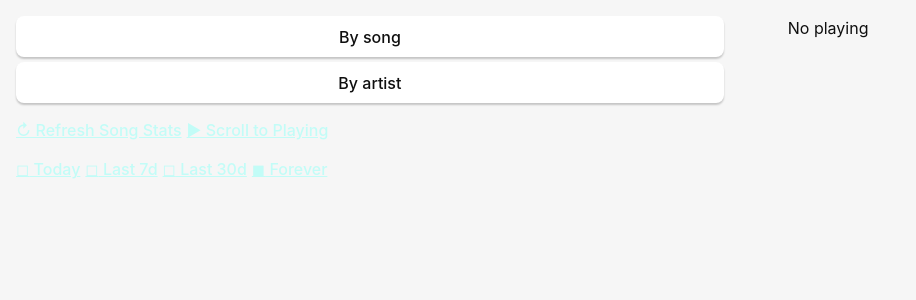
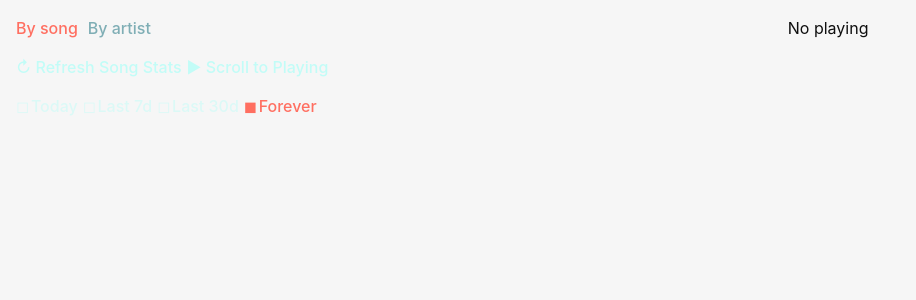
Before and after one commit to vncnz/muninn, a React (Vite) app: page / in a window 1280 px wide. Shown: the top 300 px of the page, without its empty margins (0-916 px from the left). Built offline with nearby package versions, Linux system fonts and the light colour scheme.

Commit message:
Colorize all :)

```diff
--- a/src/App.css
+++ b/src/App.css
@@ -14,12 +14,16 @@
   -moz-osx-font-smoothing: grayscale;
   -webkit-text-size-adjust: 100%;
 
-  --table-row-hover-bg: coral;
+  --table-row-hover-bg: #ecc30b;
   --accent-1: #57737a;
   --accent-2: #85bdbf;
   --accent-3: #c2fcf7;
   --accent-4: #d9fdff;
   --accent-5: #e9feff;
+
+  --primary: #ECC30B; /* bright amber */
+  --secondary: #FF6F61; /* bright coral: maybe too bright? */
+  --tertiary: #7FAEB5; /* teal/gray */
 }
 
 * {
@@ -109,8 +113,16 @@ button {
   outline: none;
 }
 
-#greet-input {
-  margin-right: 5px;
+.stats-type-selector {
+  display: flex;
+  flex-direction: row;
+  gap: 10px;
+}
+.stats-type-selector a {
+  color: var(--tertiary);
+}
+.stats-type-selector a.active {
+  color: var(--secondary);
 }
 
 @media (prefers-color-scheme: dark) {
--- a/src/App.tsx
+++ b/src/App.tsx
@@ -53,8 +53,10 @@ function App() {
       </div>
 
       <div className="stats-section">
-        <button onClick={() => { selectTab('song') }}>By song</button>
-        <button onClick={() => { selectTab('artist') }}>By artist</button>
+        <div className="stats-type-selector">
+          <a onClick={() => { selectTab('song') }} className={groupType === 'song' ? 'active' : ''}>By song</a>
+          <a onClick={() => { selectTab('artist') }} className={groupType === 'artist' ? 'active' : ''}>By artist</a>
+        </div>
         {currentTab}
       </div>
       <div className="lyrics-section">
--- a/src/Lyrics/Lyrics.module.scss
+++ b/src/Lyrics/Lyrics.module.scss
@@ -1,10 +1,16 @@
 
 .lyricsLine {
-    line-height: 1;
-    padding: .75em 0;
+    line-height: 1.5;
+    padding: .5em 0;
+    opacity: .8;
+}
+
+.lyricsLineOld {
+    color: var(--tertiary);
+    font-weight: bold;
+    opacity: 1;
 }
 
 .lyricsLineActive {
-    color: #85bdbf;
-    font-weight: bold;
+    color: var(--primary);
 }
--- a/src/Lyrics/Lyrics.tsx
+++ b/src/Lyrics/Lyrics.tsx
@@ -118,8 +118,12 @@ export function Lyrics({ playing }: { playing: SongPlaying }) {
     } else if (lyricsData?.errorMessage) {
         lyricsEls = <div>Error: {lyricsData.errorMessage}</div>
     } else if (lyricsData?.lyricsIsTimed) {
+        let lastActive = lyricsData?.lyrics.reduce((acc, line, idx) => {
+            if (line.time <= playing.position) return idx
+            return acc
+        }, 0)
         lyricsEls = lyricsData?.lyrics.map((line, idx) => {
-            return <div key={idx} className={classes.lyricsLine + ' ' + (line.time <= playing.position ? classes.lyricsLineActive : '') + ` line-${idx}`}>
+            return <div key={idx} className={classes.lyricsLine + ' ' + (line.time <= playing.position ? classes.lyricsLineOld : '') + ' ' + (idx === lastActive ? classes.lyricsLineActive : '') + ` line-${idx}`}>
                 [{timeToHuman(line.time)}] {line.text}
             </div>
         })
--- a/src/Playing/Playing.module.scss
+++ b/src/Playing/Playing.module.scss
@@ -12,14 +12,14 @@
 .progressBar {
     width: 20rem;
     height: 5px;
-    background-color: #57737a;
+    background-color: rgba(128, 128, 128, 0.5);
     border-radius: 5px;
     overflow: hidden;
 
     & > div {
         height: 100%;
         width: 50%;
-        background-color: #c2fcf7;
+        background-color: var(--primary);
     }
 }
 
@@ -27,4 +27,5 @@
     display: flex;
     flex-direction: column;
     align-items: center;
+    color: var(--tertiary);
 }
--- a/src/StatsArtist/StatsArtist.module.scss
+++ b/src/StatsArtist/StatsArtist.module.scss
@@ -13,9 +13,24 @@
         a {
             cursor: pointer;
             color: var(--accent-3);
-            text-decoration: underline;
+
             &:hover {
-                color: var(--accent-4);
+                text-decoration: underline;
+                // color: var(--accent-4);
+            }
+        }
+        .trSelector {
+            opacity: .5;
+            &::before {
+                margin-right: .1em;
+                content: '◻';
+            }
+        }
+        .trActive {
+            color: var(--secondary);
+            opacity: 1;
+            &::before {
+                content: '◼';
             }
         }
 
--- a/src/StatsArtist/StatsArtist.tsx
+++ b/src/StatsArtist/StatsArtist.tsx
@@ -43,10 +43,10 @@ export function StatsArtist () {
                     <a onClick={load}>&#8635; Refresh Artist Stats</a>
                 </span>
                 <span>
-                    <a onClick={() => setPeriodForStats(0)}>{periodForStats === 0 ? '◼' : '◻'}&nbsp;Today</a>
-                    <a onClick={() => setPeriodForStats(-6)}>{periodForStats === -6 ? '◼' : '◻'}&nbsp;Last 7d</a>
-                    <a onClick={() => setPeriodForStats(-30)}>{periodForStats === -30 ? '◼' : '◻'}&nbsp;Last 30d</a>
-                    <a onClick={() => setPeriodForStats(forever)}>{periodForStats === forever ? '◼' : '◻'}&nbsp;Forever</a>
+                    <a onClick={() => setPeriodForStats(0)} className={classes.trSelector + (periodForStats === 0 ? (' '+classes.trActive) : '')}>Today</a>
+                    <a onClick={() => setPeriodForStats(-6)} className={classes.trSelector + (periodForStats === -6 ? (' '+classes.trActive) : '')}>Last 7d</a>
+                    <a onClick={() => setPeriodForStats(-30)} className={classes.trSelector + (periodForStats === -30 ? (' '+classes.trActive) : '')}>Last 30d</a>
+                    <a onClick={() => setPeriodForStats(forever)} className={classes.trSelector + (periodForStats === forever ? (' '+classes.trActive) : '')}>Forever</a>
                 </span>
             </div>
             {table}
--- a/src/StatsSong/StatsSong.module.scss
+++ b/src/StatsSong/StatsSong.module.scss
@@ -13,9 +13,24 @@
         a {
             cursor: pointer;
             color: var(--accent-3);
-            text-decoration: underline;
+
             &:hover {
-                color: var(--accent-4);
+                text-decoration: underline;
+                // color: var(--accent-4);
+            }
+        }
+        .trSelector {
+            opacity: .5;
+            &::before {
+                margin-right: .1em;
+                content: '◻';
+            }
+        }
+        .trActive {
+            color: var(--secondary);
+            opacity: 1;
+            &::before {
+                content: '◼';
             }
         }
 
--- a/src/StatsSong/StatsSong.tsx
+++ b/src/StatsSong/StatsSong.tsx
@@ -95,10 +95,10 @@ export function StatsSong({ playingId }: { playingId?: number }) {
                     <a onClick={scrollToPlaying}>&#9658; Scroll to Playing</a>
                 </span>
                 <span>
-                    <a onClick={() => setPeriodForStats(0)}>{periodForStats === 0 ? '◼' : '◻'}&nbsp;Today</a>
-                    <a onClick={() => setPeriodForStats(-6)}>{periodForStats === -6 ? '◼' : '◻'}&nbsp;Last 7d</a>
-                    <a onClick={() => setPeriodForStats(-30)}>{periodForStats === -30 ? '◼' : '◻'}&nbsp;Last 30d</a>
-                    <a onClick={() => setPeriodForStats(forever)}>{periodForStats === forever ? '◼' : '◻'}&nbsp;Forever</a>
+                    <a onClick={() => setPeriodForStats(0)} className={classes.trSelector + (periodForStats === 0 ? (' '+classes.trActive) : '')}>Today</a>
+                    <a onClick={() => setPeriodForStats(-6)} className={classes.trSelector + (periodForStats === -6 ? (' '+classes.trActive) : '')}>Last 7d</a>
+                    <a onClick={() => setPeriodForStats(-30)} className={classes.trSelector + (periodForStats === -30 ? (' '+classes.trActive) : '')}>Last 30d</a>
+                    <a onClick={() => setPeriodForStats(forever)} className={classes.trSelector + (periodForStats === forever ? (' '+classes.trActive) : '')}>Forever</a>
                 </span>
             </div>
             <div className={classes.lst}>
--- a/src/StatsSongRow/StatsSongRow.module.scss
+++ b/src/StatsSongRow/StatsSongRow.module.scss
@@ -9,13 +9,23 @@
         gap: 5px;
         align-items: center;
     }
-    .title {}
-    // .artist {}
-    // .album {}
+    .title {
+        font-weight: 600;
+    }
+    .artist {
+        opacity: 1;
+    }
+    .album {
+        opacity: .7;
+    }
     .artist_album {
         white-space: nowrap;
         overflow: hidden;
         text-overflow: ellipsis;
+        // color: var(--tertiary);
+    }
+    .duration {
+        color: var(--tertiary);
     }
     .listened {}
 }
@@ -26,7 +36,8 @@
     top: 5px;
     bottom: 5px;
     width: 5px;
-    background-color: #57737a;
+    border: 1px solid var(--tertiary);
+    background-color: black;
     border-radius: 3px;
     overflow: hidden;
     display: flex;
@@ -35,6 +46,6 @@
 
     & > div {
         width: 100%;
-        background-color: #c2fcf7;
+        background-color: var(--tertiary);
     }
 }
--- a/src/StatsSongRow/StatsSongRow.tsx
+++ b/src/StatsSongRow/StatsSongRow.tsx
@@ -29,10 +29,11 @@ export function StatsSongRow({ song, max }: { song: songStatTable, max: number }
                 <div className={classes.progressBar}>
                     <div style={{ height: `${((song.listened_time  as number)/ max)*100}%` }}></div>
                 </div>
-                <div className={classes.listened}>{timeConversion(song.listened_time)} / {timeConversion(song.length)}</div>
+                <div className={classes.listened}>{timeConversion(song.listened_time)}<span className={classes.duration}>&nbsp;/&nbsp;{timeConversion(song.length)}</span></div>
             </div>
             <div className={classes.title}>{song.title}</div>
-            <div className={classes.artist_album}>{artistsToString(song.artists)} / {song.album}</div>
+            <div className={classes.artist_album}>
+                <span className={classes.artist}>{artistsToString(song.artists)}</span><span className={classes.album}>&nbsp;/&nbsp;{song.album}</span></div>
         </div>
     )
 }
```
